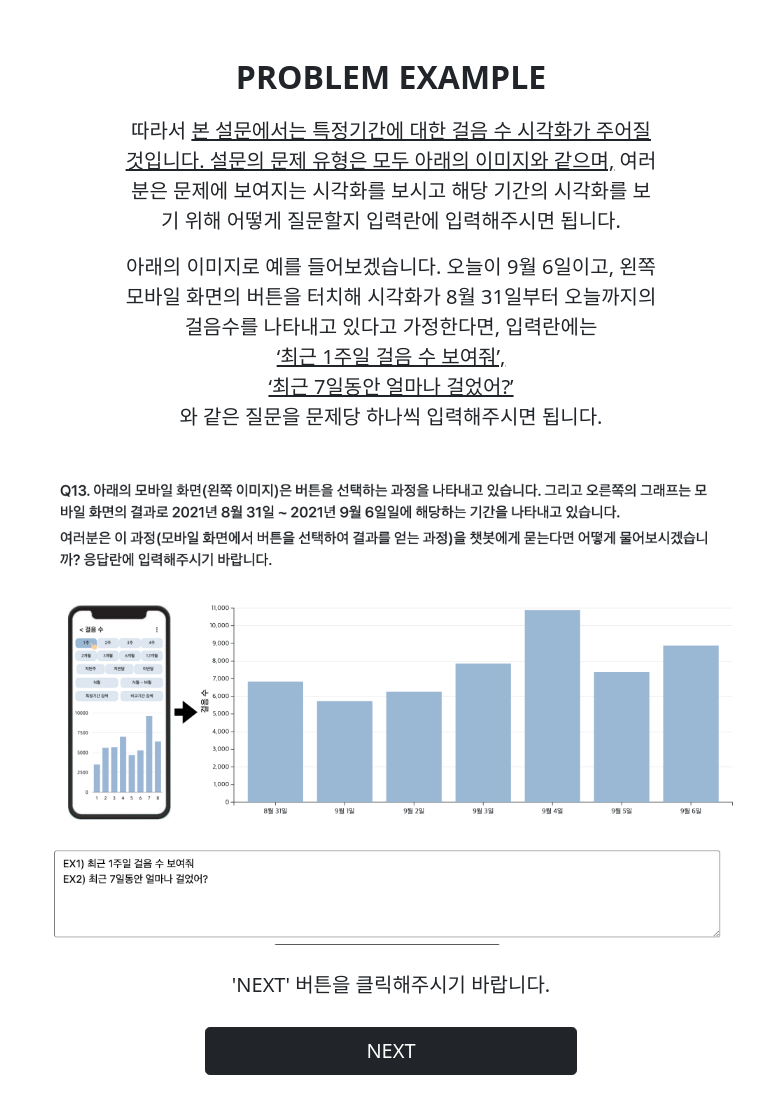
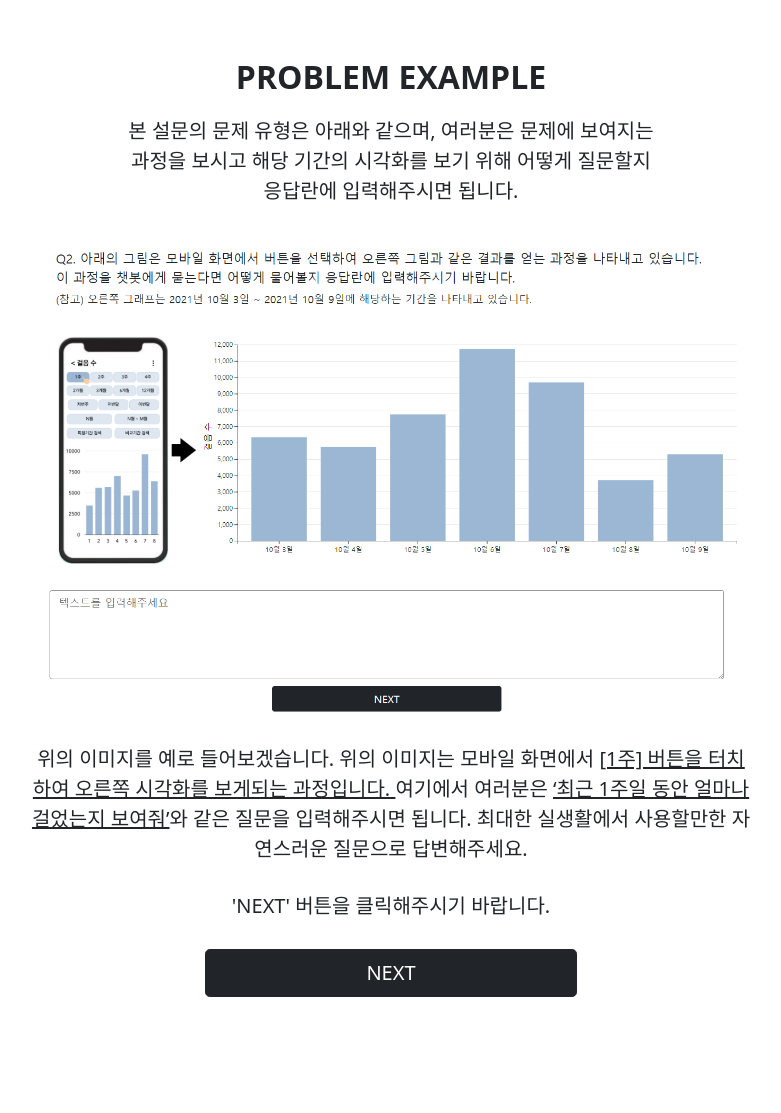
Before and after one commit to sujinhur/survey_form, a Django app: page /survey/problem_example in a window 1280 px wide. Shown: the whole page, without its empty margins (249-1030 px from the left). After the commit the page ends 997 px from the top, so only its background shows below. Run offline with Django 3.2, Linux system fonts and the light colour scheme; some libraries are stand-ins or nearby versions.

Commit message:
code modify

```diff
--- a/svform/survey/views.py
+++ b/svform/survey/views.py
@@ -22,7 +22,8 @@ def example(request):
 
 # 문제 예시 페이지
 def problem_example(request):
-    return render(request, 'survey/problem_example.html')
+    show_ex = random.randint(0,1)
+    return render(request, 'survey/problem_example.html', context={'show_ex':show_ex})
 
 # 주의사항 페이지
 def attention(request):
--- a/svform/templates/survey/attention.html
+++ b/svform/templates/survey/attention.html
@@ -16,11 +16,13 @@
             <h2 class="text-center">ATTENTION</h2>
         </div>
         <div class="row d-grid col-6 mx-auto text-center">
-            <p class="lead"><strong><u>오늘은 {{ today }} 입니다.</u></strong></p>
-
+            <h4>오늘은 {{ today }} 입니다.</h4>
+            <p></p>
             <p class="lead"><strong><u>설문은 Chrome 환경에서 진행해주시기 바라며, 문제에 대한 답은 하나씩 입력해주시기 바랍니다.</u></strong></p>
 
             <p class="lead"><strong><u>설문을 진행하면서 시각화에 문제가 있어 보인다면 입력란에 ‘오류’라고 입력하시고 ‘NEXT’ 버튼을 클릭해주시기 바랍니다.</u></strong></p>
+
+            <p class="lead"><strong>설문조사가 진행되는 동안 뒤로가기는 제공되지 않으니 신중한 답변 부탁드립니다.</strong></p>
 
             <p class="lead"><strong>‘NEXT’ 버튼을 클릭하시면 설문이 시작됩니다.</strong></p>
         </div>
--- a/svform/templates/survey/problem_example.html
+++ b/svform/templates/survey/problem_example.html
@@ -8,16 +8,31 @@
             <h2 class="text-center">PROBLEM EXAMPLE</h2>
         </div>
         <div class="row d-grid col-6 mx-auto text-center">
-            <p class="lead"><strong>따라서 <u>본 설문에서는 특정기간에 대한 걸음 수 시각화가 주어질 것입니다. 설문의 문제 유형은 모두 아래의 이미지와 같으며,</u>
-                여러분은 문제에 보여지는 시각화를 보시고 해당 기간의 시각화를 보기 위해 어떻게 질문할지 입력란에 입력해주시면 됩니다.
-            </strong></p>
-            <p class="lead"><strong>아래의 이미지로 예를 들어보겠습니다. 오늘이 9월 6일이고, 왼쪽 모바일 화면의 버튼을 터치해 시각화가 8월 31일부터 오늘까지의 걸음수를 나타내고 있다고 가정한다면,
-                입력란에는 <u><br>‘최근 1주일 걸음 수 보여줘’,  <br>‘최근 7일동안 얼마나 걸었어?’<br></u>와 같은 질문을 문제당 하나씩 입력해주시면 됩니다.
-            </strong></p>
+            <p class="lead"><strong>본 설문의 문제 유형은 아래와 같으며,
+                여러분은 문제에 보여지는 과정을 보시고 해당 기간의 시각화를 보기 위해 어떻게 질문할지 응답란에 입력해주시면 됩니다.</strong></p>
+        </div>
+
+        {% if show_ex == 0 %}
+        <div class="row d-grid col-8 mx-auto text-center">
+            <img src="/static/img/비교예시.PNG">
         </div>
         <div class="row d-grid col-8 mx-auto text-center">
-            <img src="/static/img/예시 이미지.png">
+            <p class="lead"><strong>위의 이미지를 예로 들어보겠습니다. 위의 이미지는 모바일 화면에서 <u>[비교기간 검색]의 [연도별] 버튼을 터치하여 오른쪽 시각화를 보게되는 과정입니다.</u>
+                여기에서 여러분은 <u>‘2021년과 2020년도 걸음수 비교해줘’</u>와 같은 질문을 입력해주시면 됩니다.
+                최대한 실생활에서 사용할만한 자연스러운 질문으로 답변해주세요.</strong></p>
+
         </div>
+        {% else %}
+        <div class="row d-grid col-8 mx-auto text-center">
+            <img src="/static/img/1주예시.PNG">
+        </div>
+        <div class="row d-grid col-8 mx-auto text-center">
+            <p class="lead"><strong>위의 이미지를 예로 들어보겠습니다. 위의 이미지는 모바일 화면에서 <u>[1주] 버튼을 터치하여 오른쪽 시각화를 보게되는 과정입니다. </u>
+                여기에서 여러분은 <u>‘최근 1주일 동안 얼마나 걸었는지 보여줘’</u>와 같은 질문을 입력해주시면 됩니다.
+                최대한 실생활에서 사용할만한 자연스러운 질문으로 답변해주세요.</strong></p>
+
+        </div>
+        {% endif %}
 
         <div class="row d-grid col-6 mx-auto text-center">
             <p class="lead"><strong>'NEXT' 버튼을 클릭해주시기 바랍니다.</strong></p>
```
Also changed, not shown: svform/templates/survey/insert_ph_num.html (+20 -3 lines), svform/templates/survey/intro.html (+4 -4 lines), svform/templates/survey/problem.html (+8 -6 lines), svform/static/img/1주예시.PNG (added), svform/static/img/비교예시.PNG (added).
